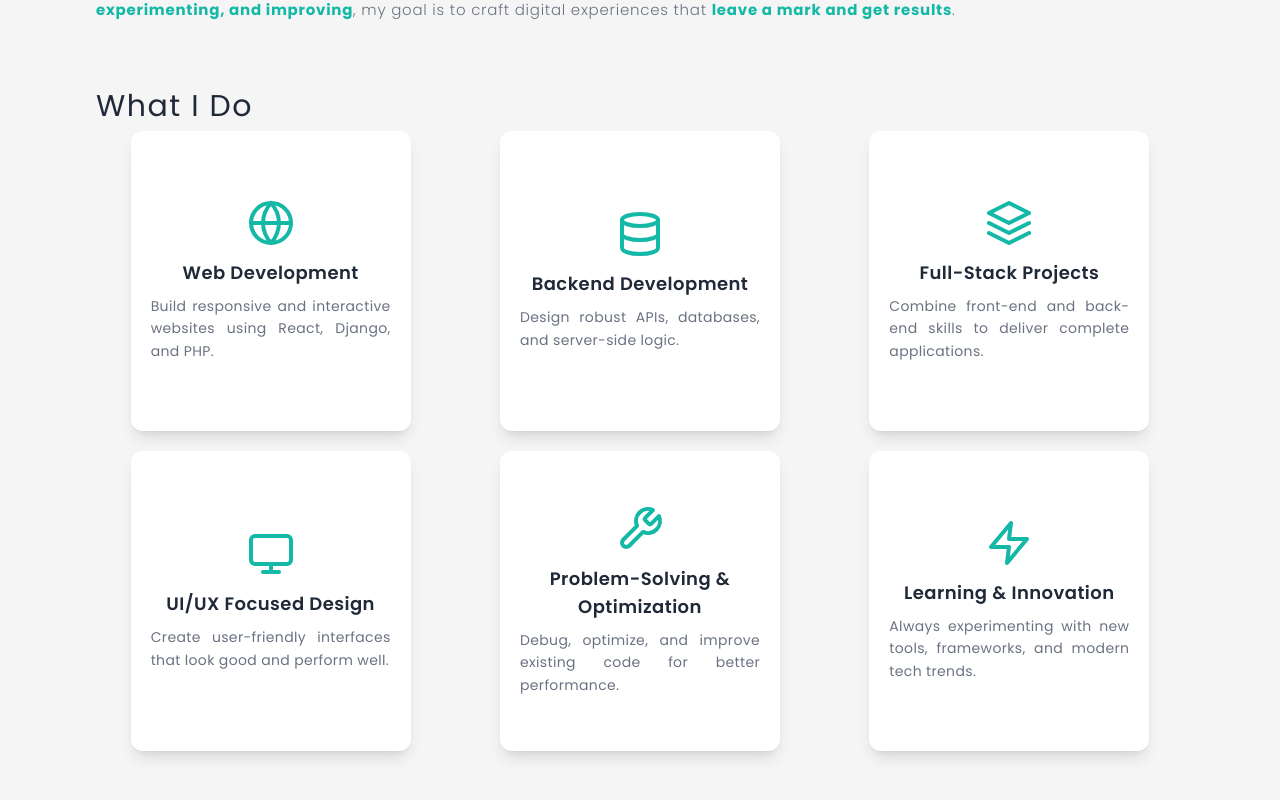
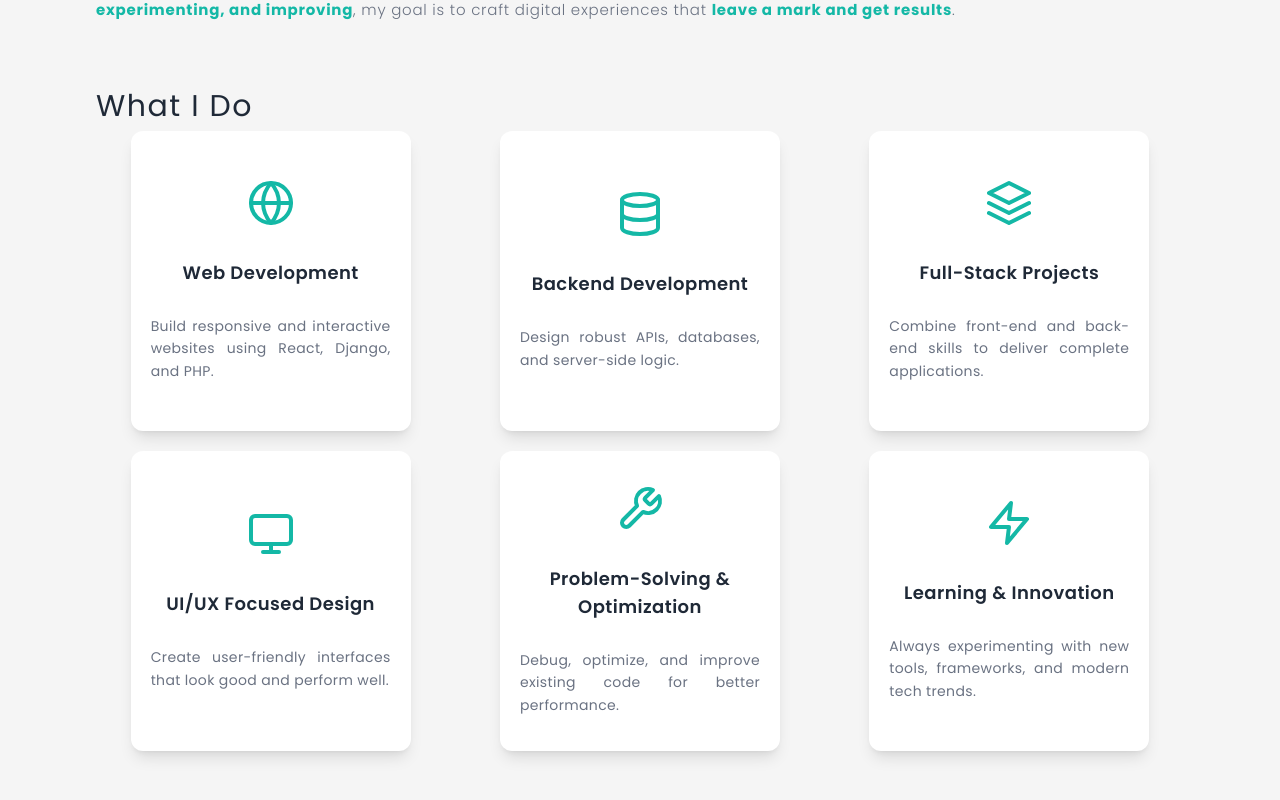
Before and after one commit to Cipher-Syntax/Portfolio, a React (Vite) app in the folder frontend/: page / in a window 1280 px wide. Shown: the part 720-1520 px from the top of the page. Built offline with nearby package versions, Linux system fonts and the light colour scheme; no server answers.

Commit message:
Portfolio

```diff
--- a/frontend/src/components/What_I_Do.jsx
+++ b/frontend/src/components/What_I_Do.jsx
@@ -2,7 +2,7 @@ import React from 'react'
 
 const What_I_Do = ({ icon, title, description }) => {
     return (
-        <div className='w-[210px] sm:w-[260px] md:w-[280px] h-[280px] sm:h-[300px] mx-auto rounded-xl bg-white shadow-lg flex flex-col items-center justify-center p-5 transform transition-transform duration-300 hover:scale-105'>
+        <div className='w-[210px] gap-5 sm:w-[260px] md:w-[280px] h-[280px] sm:h-[300px] mx-auto rounded-xl bg-white shadow-lg flex flex-col items-center justify-center p-5 transform transition-transform duration-300 hover:scale-105'>
             <div className='text-5xl text-[#14B8A6] mb-3 animate-fadeIn'>{icon}</div>
             <h3 className='text-lg font-semibold tracking-wide text-center mb-2 animate-slideUp'>{title}</h3>
             <p className='text-gray-500 text-[13px] sm:text-[14px] leading-relaxed tracking-wide text-justify'>{description}</p>
```
